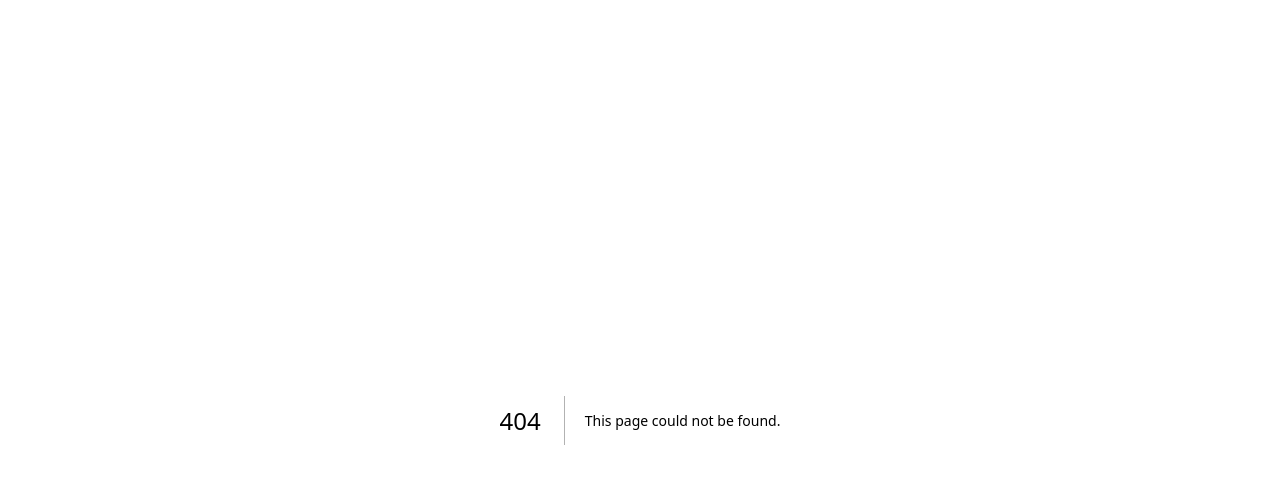
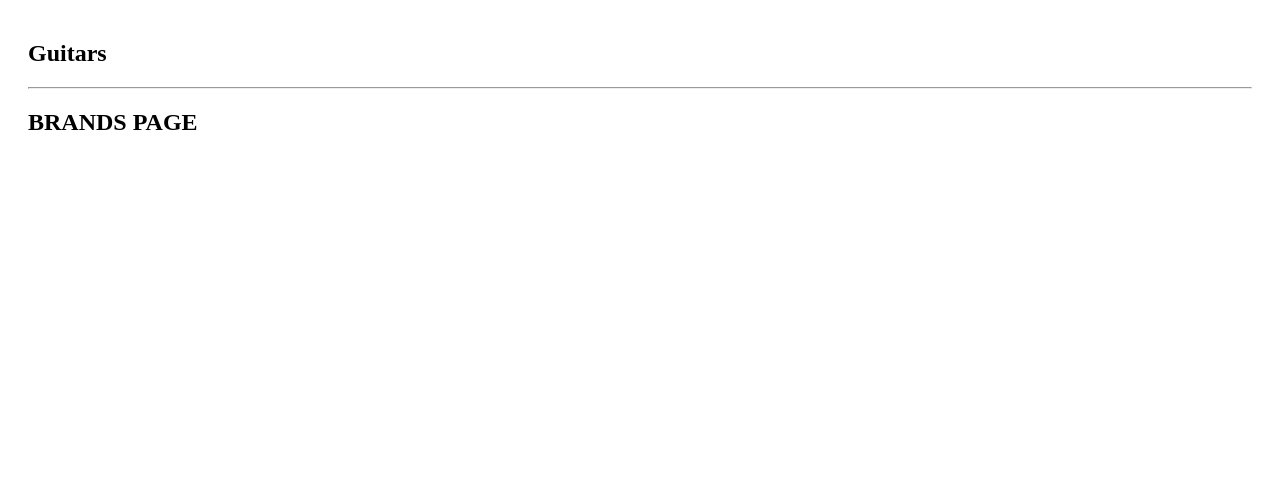
Before and after one commit to ferlobo1985/UDMY-NEXT15-Routing, a Next.js app: page /brands in a window 1280 px wide. Before the commit this address had no page. Shown: the top 484 px of the page. Built offline with nearby package versions, Linux system fonts and the light colour scheme.

Commit message:
13-Route groups
13-Route groups

```diff
--- /dev/null
+++ b/src/app/(guitars)/brands/page.js
@@ -0,0 +1,7 @@
+export default function BrandsPage(){
+    return(
+        <>
+            <h1>BRANDS PAGE</h1>
+        </>
+    )
+}
--- /dev/null
+++ b/src/app/(guitars)/layout.js
@@ -0,0 +1,9 @@
+export default function GuitarsLayout({children}){
+    return(
+        <section>
+            <h1>Guitars</h1>
+            <hr/>
+            {children}
+        </section>
+    )
+}
```
Also changed, not shown: src/app/(guitars)/models/page.js (added, +7 -0 lines).
